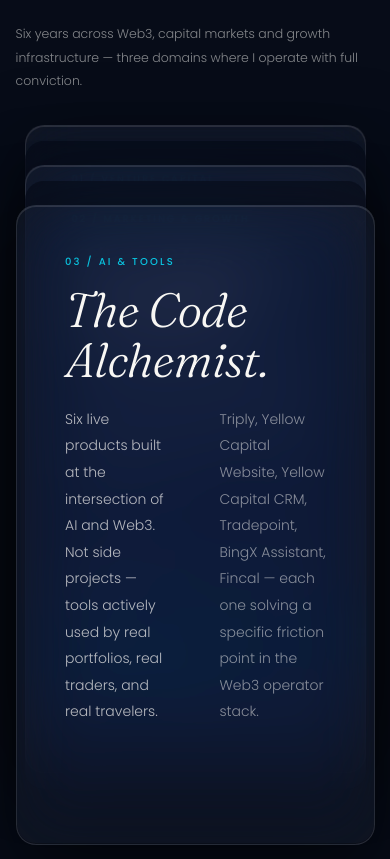
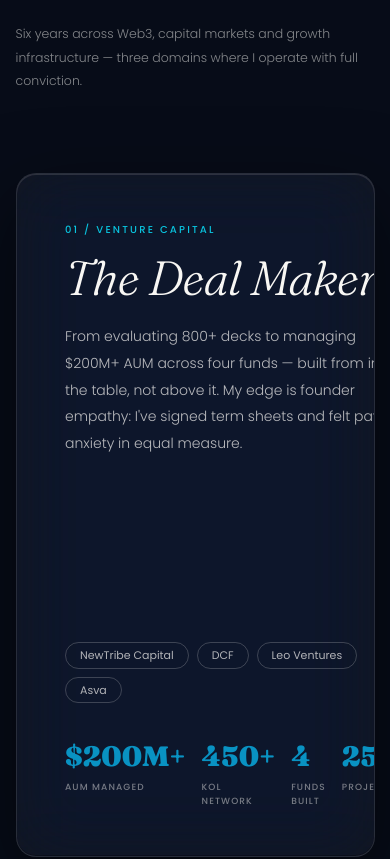
Before and after one commit to Viivek16/portfolio, a React (Vite) app: page / in a window 390 px wide. Shown: the part 4045-4904 px from the top of the page. Built offline with nearby package versions, Linux system fonts and the light colour scheme; a web font is replaced by a local one.

Commit message:
Refactor UI/UX: improve ThreePillars sticky stacking and AITools animations

```diff
--- a/src/components/AITools.jsx
+++ b/src/components/AITools.jsx
@@ -1,32 +1,26 @@
-import React, { useRef, useEffect } from 'react';
+import React, { useRef, useEffect, useState } from 'react';
 
 const AITools = () => {
-  const sectionRef = useRef(null);
+  const stripRef = useRef(null);
+  const [isIntersecting, setIsIntersecting] = useState(false);
 
   useEffect(() => {
-    const section = sectionRef.current;
-    if (!section) return;
+    const observer = new IntersectionObserver(
+      ([entry]) => {
+        if (entry.isIntersecting) {
+          setIsIntersecting(true);
+          observer.disconnect();
+        }
+      },
+      { threshold: 0.1 }
+    );
 
-    const observer = new IntersectionObserver((entries) => {
-      entries.forEach(entry => {
-        if (entry.isIntersecting) {
-          const cards = section.querySelectorAll('.tc');
-          cards.forEach((tc, i) => {
-            tc.style.opacity = '1';
-            tc.style.transform = 'translateY(0)';
-          });
-          observer.disconnect(); // Only animate once
-        }
-      });
-    }, { threshold: 0.2 });
-
-    observer.observe(section);
+    if (stripRef.current) observer.observe(stripRef.current);
     return () => observer.disconnect();
   }, []);
 
   return (
     <section
-      ref={sectionRef}
       style={{
         padding: '12vw 4vw',
         background: '#070C18',
@@ -49,42 +43,22 @@
       }} />
 
       <div
-        style={{
-          display: 'flex',
-          gap: '16px',
-          width: '100%',
-          maxWidth: '1800px', // Spans across the entire section screen size
-        }}
+        ref={stripRef}
+        className={`flex gap-[16px] w-full max-w-[1800px] opacity-0 translate-y-24 transition-all duration-1000 ease-[cubic-bezier(0.16,1,0.3,1)] ${
+          isIntersecting ? 'opacity-100 translate-y-0' : ''
+        }`}
       >
         {[
-          { name: 'Triply', cat: 'Travel AI', link: 'https://triply.app', stat: 'Better food picks', gradient: 'linear-gradient(160deg, #0C2A5A, #0992C2 55%, #0AC4E0)' },
-          { name: 'YC Web', cat: 'Brand', link: '#', stat: 'Public presence', gradient: 'linear-gradient(160deg, #0B1A4A, #0B2D72 50%, #0992C2)' },
-          { name: 'YC CRM', cat: 'CRM', link: '#', stat: 'Pipeline tracking', gradient: 'linear-gradient(160deg, #061428, #0992C2 60%, #06091A)' },
-          { name: 'Tradepoint', cat: 'Dev', link: '#', stat: 'Research to prod', gradient: 'linear-gradient(160deg, #042030, #0AC4E0 60%, #0B2D72)' },
-          { name: 'BingX', cat: 'Trade', link: '#', stat: 'Trading assistant', gradient: 'linear-gradient(160deg, #08112A, #0B2D72 45%, #0AC4E0)' },
-        ].map((tool, i) => (
+          { name: 'Triply', cat: 'Travel AI', link: 'https://triply.app', stat: 'Better food picks' },
+          { name: 'YC Web', cat: 'Brand', link: '#', stat: 'Public presence' },
+          { name: 'YC CRM', cat: 'CRM', link: '#', stat: 'Pipeline tracking' },
+          { name: 'Tradepoint', cat: 'Dev', link: '#', stat: 'Research to prod' },
+          { name: 'BingX', cat: 'Trade', link: '#', stat: 'Trading assistant' },
+        ].map((tool) => (
           <a
             key={tool.name}
             href={tool.link}
-            style={{
-              flex: 1,
-              minWidth: 0,
-              height: '520px', // Increased size for premium look
-              borderRadius: '24px', // Premium softer radius
-              background: tool.gradient,
-              border: '1px solid rgba(248,247,244,0.15)',
-              boxShadow: '0 24px 48px rgba(0,0,0,0.5)',
-              position: 'relative',
-              overflow: 'hidden',
-              textDecoration: 'none',
-              display: 'flex',
-              flexDirection: 'column',
-              justifyContent: 'flex-start',
-              opacity: 0,
-              transform: 'translateY(80px)',
-              transition: `opacity 0.8s cubic-bezier(0.16, 1, 0.3, 1) ${i * 120}ms, transform 0.8s cubic-bezier(0.16, 1, 0.3, 1) ${i * 120}ms`,
-            }}
-            className="tc"
+            className="flex-1 min-w-0 h-[520px] rounded-[24px] shadow-[0_24px_48px_rgba(0,0,0,0.5)] relative overflow-hidden flex flex-col justify-start no-underline bg-[#0f172a] border border-white/5 hover:border-cyan-500/50 transition-all duration-500 hover:-translate-y-2 hover:shadow-[0_0_30px_rgba(6,182,212,0.15)]"
           >
             <div style={{ padding: '32px' }}>
               <p style={{ fontFamily: 'Poppins, sans-serif', fontSize: '11px', fontWeight: 500, letterSpacing: '0.2em', color: '#0AC4E0', marginBottom: '16px', whiteSpace: 'nowrap', overflow: 'hidden', textOverflow: 'ellipsis' }}>{tool.cat}</p>
--- a/src/components/ThreePillars.jsx
+++ b/src/components/ThreePillars.jsx
@@ -1,107 +1,17 @@
 import React, { useRef, useEffect } from 'react';
 
 const ThreePillars = () => {
-  const sectionRef = useRef(null);
-  const gc1Ref     = useRef(null);
-  const gc2Ref     = useRef(null);
-  const gc3Ref     = useRef(null);
-  const block1Ref  = useRef(null);
-  const block2Ref  = useRef(null);
-  const stripRef   = useRef(null);
-
-  useEffect(() => {
-    const section = sectionRef.current;
-    if (!section) return;
-
-    function eio(t) {
-      return t < 0.5 ? 2 * t * t : 1 - Math.pow(-2 * t + 2, 2) / 2;
-    }
-    function clamp(v, lo, hi) { return Math.min(hi, Math.max(lo, v)); }
-    function lerp(a, b, t) { return a + (b - a) * t; }
-
-    function animate(p) {
-      const gc1    = gc1Ref.current;
-      const gc2    = gc2Ref.current;
-      const gc3    = gc3Ref.current;
-      const b1     = block1Ref.current;
-      const b2     = block2Ref.current;
-
-      if (!gc1 || !gc2 || !gc3) return;
-
-      const p2 = clamp((p - 0.1) / 0.35, 0, 1);
-      const p3 = clamp((p - 0.5) / 0.35, 0, 1);
-
-      // Card 1 stays top:0, scales slightly
-      gc1.style.transform  = `scale(${lerp(1.0, 0.95, p2)}) translateY(0px)`;
-      gc1.style.willChange = 'transform';
-
-      // Card 2 slides up to overlap Card 1 at 40px
-      gc2.style.opacity    = p2 > 0.01 ? '1' : '0';
-      const gc2Top = lerp(window.innerHeight, 40, eio(p2));
-      gc2.style.transform  = `translateY(${gc2Top}px) scale(${lerp(1.0, 0.95, p3)})`;
-      gc2.style.willChange = 'transform, opacity';
-
-      // Card 3 slides up to overlap Card 2 at 80px
-      gc3.style.opacity    = p3 > 0.01 ? '1' : '0';
-      const gc3Top = lerp(window.innerHeight, 80, eio(p3));
-      gc3.style.transform  = `translateY(${gc3Top}px)`;
-      gc3.style.willChange = 'transform, opacity';
-
-      // Blockers (dimming)
-      if (b1) {
-        b1.style.opacity = lerp(0, 0.85, p2);
-        b1.style.transform = gc1.style.transform;
-      }
-      if (b2) {
-        b2.style.opacity = lerp(0, 0.85, p3);
-        b2.style.transform = gc2.style.transform; // Make blocker 2 follow card 2
-      }
-    }
-
-    function handleScroll() {
-      const section = sectionRef.current;
-      if (!section) return;
-
-      const rect = section.getBoundingClientRect();
-      const maxScroll = rect.height - window.innerHeight;
-      const scrolled = -rect.top;
-      const raw = scrolled / maxScroll;
-      const p = clamp(raw, 0, 1);
-
-      animate(p);
-    }
-
-    window.addEventListener('scroll', handleScroll, { passive: true });
-    handleScroll(); // set initial state on mount
-
-    return () => window.removeEventListener('scroll', handleScroll);
-  }, []);
+  // Removed JS scroll listener in favor of native CSS sticky stacking
 
   return (
     <>
       <section
-        ref={sectionRef}
         id="three-pillars"
         style={{
           position: 'relative',
-          height: '3400px',
+          padding: '40px 4vw 0',
         }}
       >
-      {/* ── Sticky Stage ── */}
-      <div
-        style={{
-          position: 'sticky',
-          top: 0,
-          height: '100vh',
-          display: 'flex',
-          flexDirection: 'column',
-          padding: '0 4vw',
-          paddingTop: '40px',
-          paddingBottom: '24px',
-          overflow: 'visible',
-        }}
-      >
-
         {/* ── Section Heading ── */}
         <div style={{ paddingTop: '48px', paddingBottom: '32px', flexShrink: 0 }}>
           <p style={{
@@ -139,24 +49,14 @@
           </p>
         </div>
 
-        {/* ── Card Container — all three cards stacked at position absolute inset 0 ── */}
-        <div
-          style={{
-            position: 'relative',
-            height: 'calc(100vh - 160px)',
-            minHeight: '640px',
-          }}
-        >
+        {/* ── Card Container — native sticky stacking ── */}
+        <div className="pb-[30vh] flex flex-col gap-[40vh] relative mt-12">
           {/* CARD 1 — VC */}
           <div
-            ref={gc1Ref}
-            className="gc gc1"
+            className="gc gc1 sticky top-[10vh] z-10 bg-[#0a0f16]/85 backdrop-blur-2xl border-t border-white/10 shadow-[0_-10px_40px_rgba(0,0,0,0.5)] rounded-[24px] overflow-hidden"
             style={{
-              position: 'absolute',
-              top: 0, left: 0, right: 0,
-              height: '100%',
-              zIndex: 10,
-              transformOrigin: 'top center',
+              height: 'calc(100vh - 160px)',
+              minHeight: '640px',
             }}
           >
             {/* ── existing Card 1 content — DO NOT CHANGE TEXT OR STATS ── */}
@@ -211,30 +111,12 @@
             </div>
           </div>
 
-          {/* BLOCKER 1 — hides Card 1 content when Card 2 is fully stacked */}
-          <div
-            ref={block1Ref}
-            style={{
-              position: 'absolute', top: 0, left: 0, right: 0,
-              height: '100%',
-              background: 'rgba(7, 12, 24, 0.75)',
-              backdropFilter: 'blur(20px)',
-              opacity: 0, zIndex: 15, pointerEvents: 'none',
-              borderRadius: '20px'
-            }}
-          />
-
           {/* CARD 2 — Marketing & Growth */}
           <div
-            ref={gc2Ref}
-            className="gc gc2"
+            className="gc gc2 sticky top-[15vh] z-20 bg-[#0a0f16]/85 backdrop-blur-2xl border-t border-white/10 shadow-[0_-10px_40px_rgba(0,0,0,0.5)] rounded-[24px] overflow-hidden"
             style={{
-              position: 'absolute',
-              top: 0, left: 0, right: 0,
-              height: '100%',
-              zIndex: 20,
-              opacity: 0,
-              transformOrigin: 'top center',
+              height: 'calc(100vh - 160px)',
+              minHeight: '640px',
             }}
           >
             <div style={{ display: 'grid', gridTemplateColumns: '1fr 480px', height: '100%' }}>
@@ -289,30 +171,12 @@
             </div>
           </div>
 
-          {/* BLOCKER 2 */}
-          <div
-            ref={block2Ref}
-            style={{
-              position: 'absolute', top: 0, left: 0, right: 0,
-              height: '100%',
-              background: 'rgba(7, 12, 24, 0.75)',
-              backdropFilter: 'blur(20px)',
-              opacity: 0, zIndex: 25, pointerEvents: 'none',
-              borderRadius: '20px'
-            }}
-          />
-
           {/* CARD 3 — AI Tools */}
           <div
-            ref={gc3Ref}
-            className="gc gc3"
+            className="gc gc3 sticky top-[20vh] z-30 bg-[#0a0f16]/85 backdrop-blur-2xl border-t border-white/10 shadow-[0_-10px_40px_rgba(0,0,0,0.5)] rounded-[24px] overflow-hidden"
             style={{
-              position: 'absolute',
-              top: 0, left: 0, right: 0,
-              height: '100%',
-              zIndex: 30,
-              opacity: 0,
-              transformOrigin: 'top center',
+              height: 'calc(100vh - 160px)',
+              minHeight: '640px',
             }}
           >
             <div style={{ padding: '48px' }}>
@@ -334,8 +198,7 @@
           </div>
 
         </div>{/* end card-container */}
-      </div>{/* end sticky-stage */}
-    </section>
+      </section>
     </>
   );
 };
```
